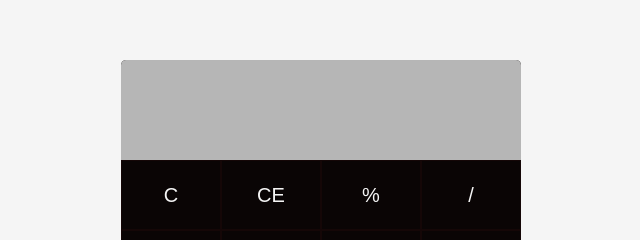
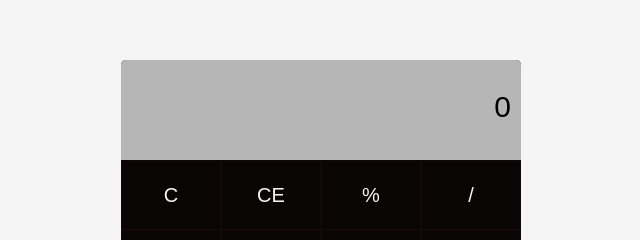
Before and after one commit to babithavk/calculatorapp, a plain HTML site: page index.html in a window 1280 px wide. Shown: the part 115-355 px from the top of the page, 319-959 px from the left. Drawn offline with Linux system fonts and the light colour scheme.

Commit message:
Update index.html

```diff
--- a/index.html
+++ b/index.html
@@ -13,13 +13,11 @@
       <div class="container">
           <div class="display">
               <div class="display1"></div>
-              <div class="display2"></div>
+              <div class="display2">0</div>
               <div class="temp-res"></div>
           </div>
           <div class="all_buttons">
               <div class="button all-clear">C</div>
-              <!-- <button class="button all-clear">C</button>
-              <input type="button" value="C"> -->
               <div class="button last-entity-clear">CE</div>
               <div class="button operation">%</div>
               <div class="button operation">/</div>
```
